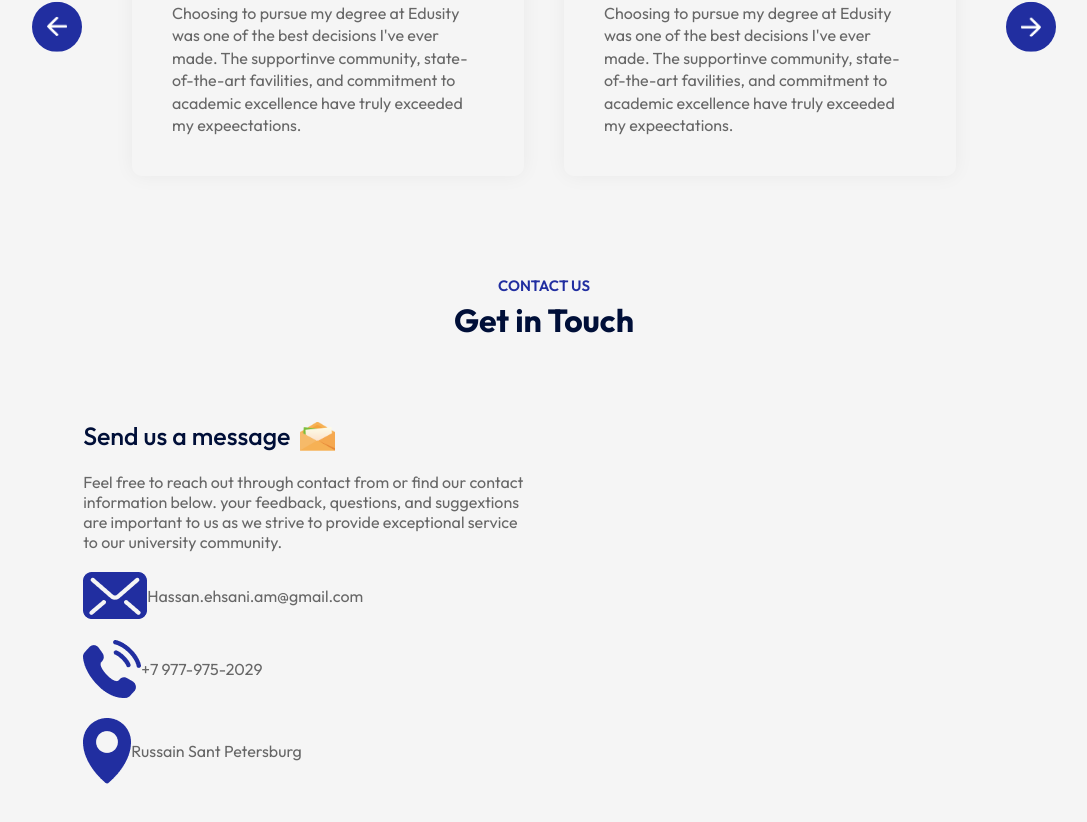
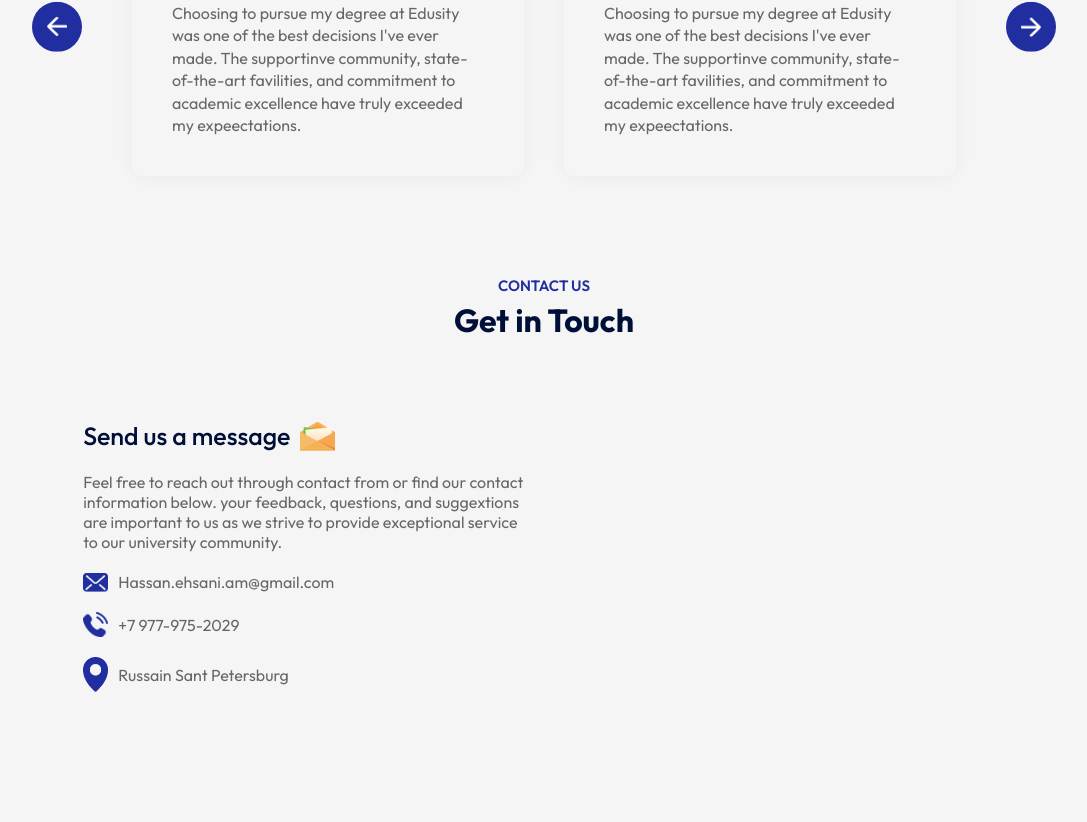
Before and after one commit to HassanEhsani/edusityy, a React (Vite) app: page / in a window 1280 px wide. Shown: the part 2724-3546 px from the top of the page, without its empty margins (96-1183 px from the left). After the commit the page ends 3516 px from the top, so only its background shows below. Built offline with nearby package versions, Linux system fonts and the light colour scheme.

Commit message:
and added css code about icon in the contact

```diff
--- a/src/Components/Contact/Contact.css
+++ b/src/Components/Contact/Contact.css
@@ -30,3 +30,7 @@
     align-items: center;
     margin: 20px 0;
 }
+.contact-col ul li img{
+    width: 25px;
+    margin-right: 10px;
+}
```
